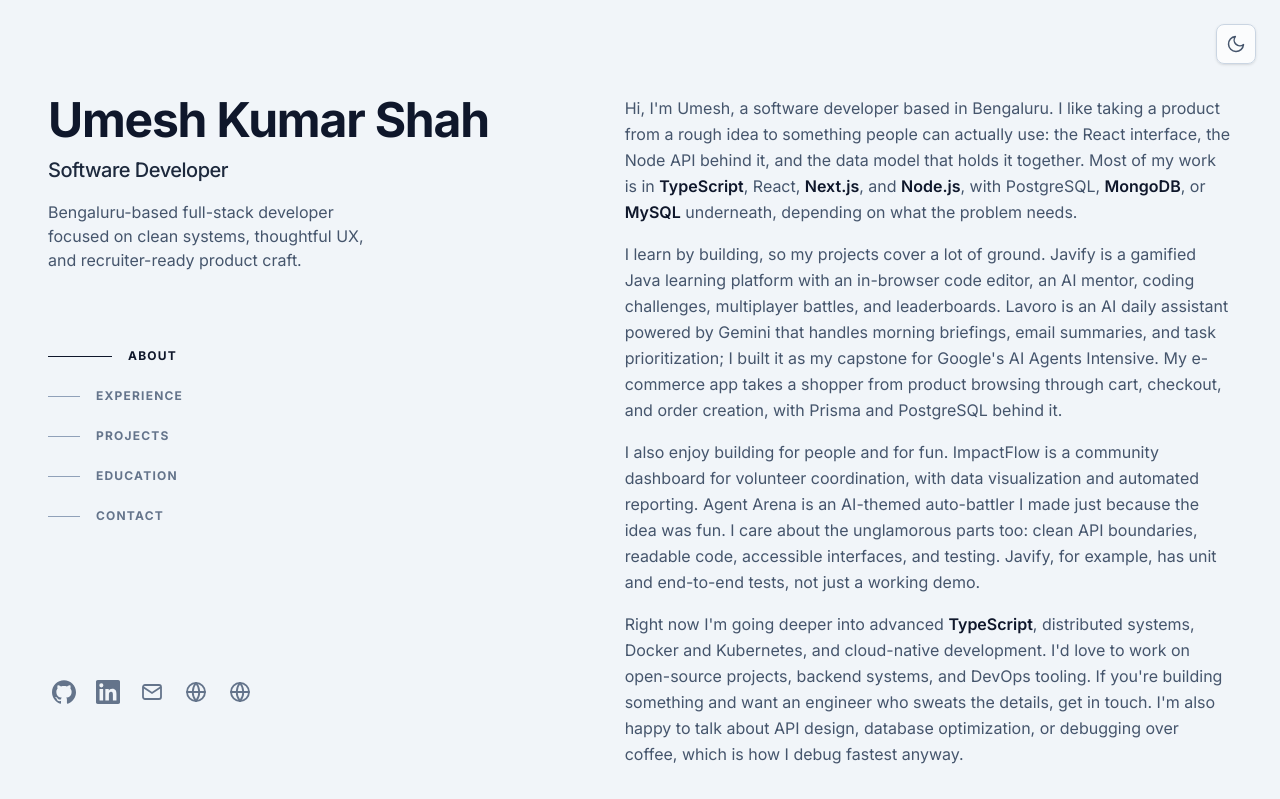
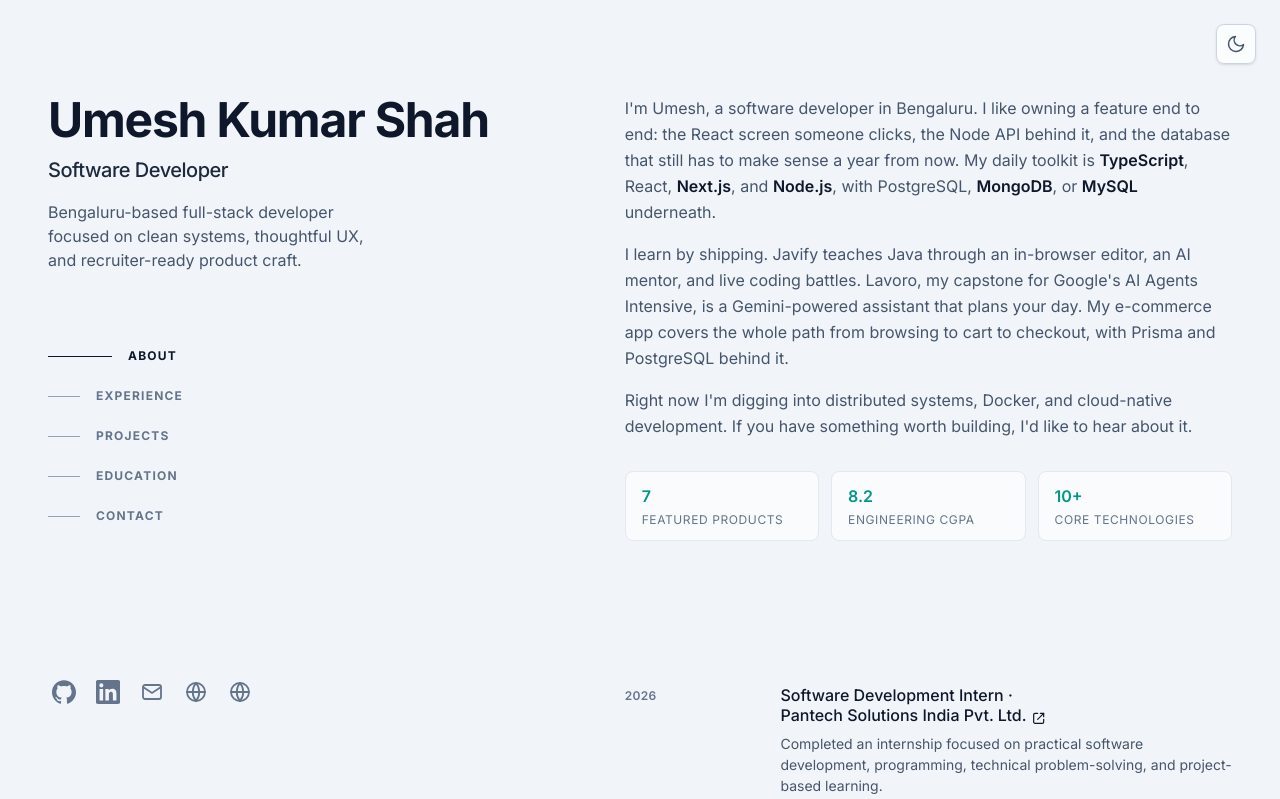
Before and after one commit to umeshkumar-git/umeshshah-portfolio, a React (Vite) app: page / in a window 1280 px wide. Shown: the top 799 px of the page. Built offline with nearby package versions, Linux system fonts and the light colour scheme.

Commit message:
add updated about

```diff
--- a/src/data/portfolio.ts
+++ b/src/data/portfolio.ts
@@ -48,13 +48,11 @@ export const navItems = [
 ] as const;
 
 export const aboutParagraphs = [
-	`Hi, I'm Umesh, a software developer based in Bengaluru. I like taking a product from a rough idea to something people can actually use: the React interface, the Node API behind it, and the data model that holds it together. Most of my work is in TypeScript, React, Next.js, and Node.js, with PostgreSQL, MongoDB, or MySQL underneath, depending on what the problem needs.`,
+	`I'm Umesh, a software developer in Bengaluru. I like owning a feature end to end: the React screen someone clicks, the Node API behind it, and the database that still has to make sense a year from now. My daily toolkit is TypeScript, React, Next.js, and Node.js, with PostgreSQL, MongoDB, or MySQL underneath.`,
 
-	`I learn by building, so my projects cover a lot of ground. Javify is a gamified Java learning platform with an in-browser code editor, an AI mentor, coding challenges, multiplayer battles, and leaderboards. Lavoro is an AI daily assistant powered by Gemini that handles morning briefings, email summaries, and task prioritization; I built it as my capstone for Google's AI Agents Intensive. My e-commerce app takes a shopper from product browsing through cart, checkout, and order creation, with Prisma and PostgreSQL behind it.`,
+	`I learn by shipping. Javify teaches Java through an in-browser editor, an AI mentor, and live coding battles. Lavoro, my capstone for Google's AI Agents Intensive, is a Gemini-powered assistant that plans your day. My e-commerce app covers the whole path from browsing to cart to checkout, with Prisma and PostgreSQL behind it.`,
 
-	`I also enjoy building for people and for fun. ImpactFlow is a community dashboard for volunteer coordination, with data visualization and automated reporting. Agent Arena is an AI-themed auto-battler I made just because the idea was fun. I care about the unglamorous parts too: clean API boundaries, readable code, accessible interfaces, and testing. Javify, for example, has unit and end-to-end tests, not just a working demo.`,
-
-	`Right now I'm going deeper into advanced TypeScript, distributed systems, Docker and Kubernetes, and cloud-native development. I'd love to work on open-source projects, backend systems, and DevOps tooling. If you're building something and want an engineer who sweats the details, get in touch. I'm also happy to talk about API design, database optimization, or debugging over coffee, which is how I debug fastest anyway.`,
+	`Right now I'm digging into distributed systems, Docker, and cloud-native development. If you have something worth building, I'd like to hear about it.`,
 ];
 
 export const experience = [
```
